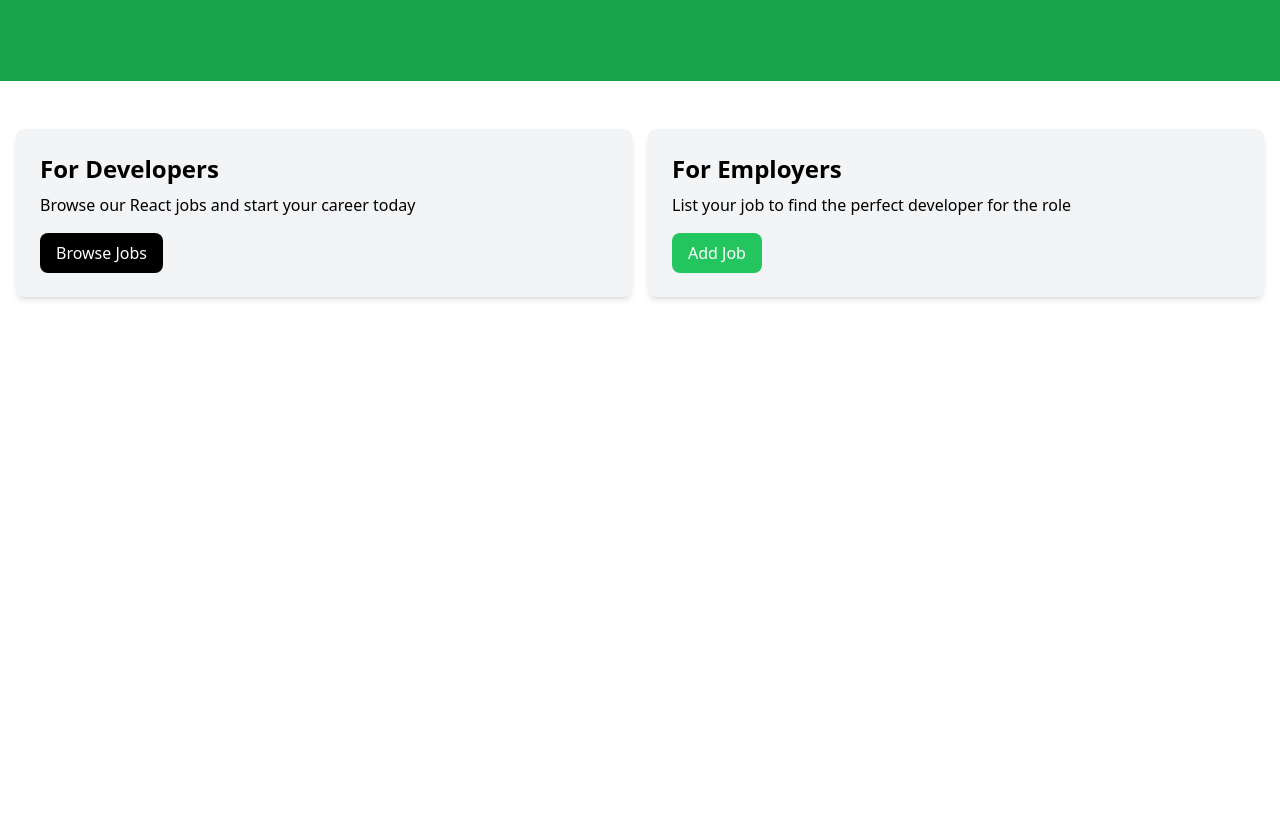
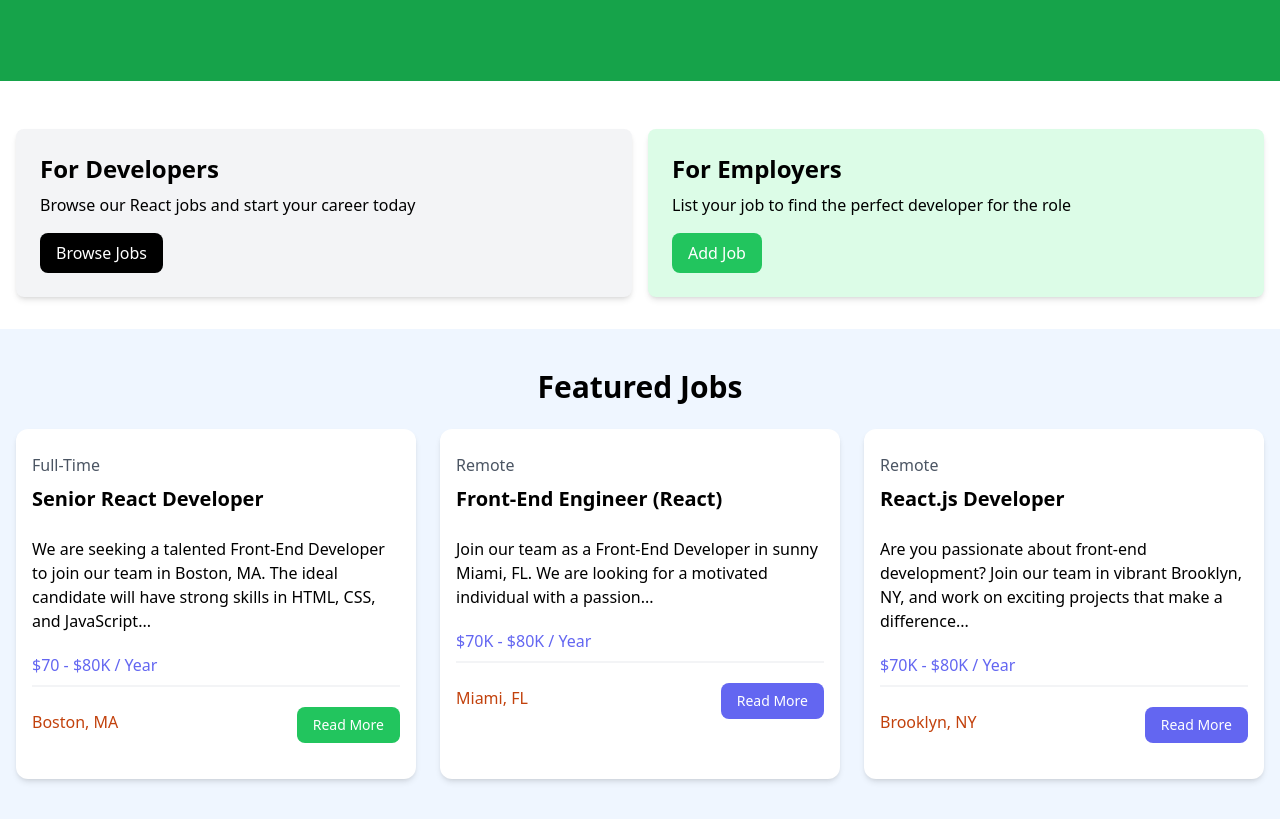
Before and after one commit to BeygonK/React_Jobs, a React (Vite) app: page / in a window 1280 px wide. Shown: the part 280-1099 px from the top of the page. Before the commit the page ends 800 px from the top, so only its background shows below. Built offline with nearby package versions, Linux system fonts and the light colour scheme.

Commit message:
Created cards for each job

```diff
--- a/src/App.jsx
+++ b/src/App.jsx
@@ -2,12 +2,14 @@
 import Navbar from './components/Navbar'
 import Hero from './components/Hero'
 import HomeCards from './components/HomeCards'
+import Jobs from './components/Jobs'
 const App = () => {
   return (
     <>
     <Navbar/>
     <Hero/>
     <HomeCards/>
+    <Jobs/>
     </>
   )
 }
--- /dev/null
+++ b/src/Jobs.json
@@ -0,0 +1,87 @@
+
+    [
+      {
+        "id": "1",
+        "title": "Senior React Developer",
+        "type": "Full-Time",
+        "description": "We are seeking a talented Front-End Developer to join our team in Boston, MA. The ideal candidate will have strong skills in HTML, CSS, and JavaScript, with experience working with modern JavaScript frameworks such as React or Angular.",
+        "location": "Boston, MA",
+        "salary": "$70K - $80K",
+        "company": {
+          "name": "NewTek Solutions",
+          "description": "NewTek Solutions is a leading technology company specializing in web development and digital solutions. We pride ourselves on delivering high-quality products and services to our clients while fostering a collaborative and innovative work environment.",
+          "contactEmail": "contact@teksolutions.com",
+          "contactPhone": "555-555-5555"
+        }
+      },
+      {
+        "id": "2",
+        "title": "Front-End Engineer (React & Redux)",
+        "type": "Full-Time",
+        "location": "Miami, FL",
+        "description": "Join our team as a Front-End Developer in sunny Miami, FL. We are looking for a motivated individual with a passion for crafting beautiful and responsive web applications. Experience with UI/UX design principles and a strong attention to detail are highly desirable.",
+        "salary": "$70K - $80K",
+        "company": {
+          "name": "Veneer Solutions",
+          "description": "Veneer Solutions is a creative agency specializing in digital design and development. Our team is dedicated to pushing the boundaries of creativity and innovation to deliver exceptional results for our clients.",
+          "contactEmail": "contact@loremipsum.com",
+          "contactPhone": "555-555-5555"
+        }
+      },
+      {
+        "id": "3",
+        "title": "React.js Dev",
+        "type": "Full-Time",
+        "location": "Brooklyn, NY",
+        "description": "Are you passionate about front-end development? Join our team in vibrant Brooklyn, NY, and work on exciting projects that make a difference. We offer competitive compensation and a collaborative work environment where your ideas are valued.",
+        "salary": "$70K - $80K",
+        "company": {
+          "name": "Dolor Cloud",
+          "description": "Dolor Cloud is a leading technology company specializing in digital solutions for businesses of all sizes. With a focus on innovation and customer satisfaction, we are committed to delivering cutting-edge products and services.",
+          "contactEmail": "contact@dolorsitamet.com",
+          "contactPhone": "555-555-5555"
+        }
+      },
+      {
+        "id": "4",
+        "title": "React Front-End Developer",
+        "type": "Part-Time",
+        "description": "Join our team as a Part-Time Front-End Developer in beautiful Pheonix, AZ. We are looking for a self-motivated individual with a passion for creating engaging user experiences. This position offers flexible hours and the opportunity to work remotely.",
+        "location": "Pheonix, AZ",
+        "salary": "$60K - $70K",
+        "company": {
+          "name": "Alpha Elite",
+          "description": "Alpha Elite is a dynamic startup specializing in digital marketing and web development. We are committed to fostering a diverse and inclusive workplace where creativity and innovation thrive.",
+          "contactEmail": "contact@adipisicingelit.com",
+          "contactPhone": "555-555-5555"
+        }
+      },
+      {
+        "id": "5",
+        "title": "Full Stack React Developer",
+        "type": "Full-Time",
+        "description": "Exciting opportunity for a Full-Time Front-End Developer in bustling Atlanta, GA. We are seeking a talented individual with a passion for building elegant and scalable web applications. Join our team and make an impact!",
+        "location": "Atlanta, GA",
+        "salary": "$90K - $100K",
+        "company": {
+          "name": "Browning Technologies",
+          "description": "Browning Technologies is a rapidly growing technology company specializing in e-commerce solutions. We offer a dynamic and collaborative work environment where employees are encouraged to think creatively and innovate.",
+          "contactEmail": "contact@consecteturadipisicing.com",
+          "contactPhone": "555-555-5555"
+        }
+      },
+      {
+        "id": "6",
+        "title": "React Native Developer",
+        "type": "Full-Time",
+        "description": "Join our team as a Front-End Developer in beautiful Portland, OR. We are looking for a skilled and enthusiastic individual to help us create innovative web solutions. Competitive salary and great benefits package available.",
+        "location": "Portland, OR",
+        "salary": "$100K - $110K",
+        "company": {
+          "name": "Port Solutions INC",
+          "description": "Port Solutions is a leading technology company specializing in software development and digital marketing. We are committed to providing our clients with cutting-edge solutions and our employees with a supportive and rewarding work environment.",
+          "contactEmail": "contact@ipsumlorem.com",
+          "contactPhone": "555-555-5555"
+        }
+      }
+    ]
--- a/src/components/Card.jsx
+++ b/src/components/Card.jsx
@@ -1,8 +1,8 @@
 import React from 'react'
 
-const Card = ({ children }) => {
+const Card = ({ children, bg='bg-gray-100' }) => {
   return (
-    <div className='bg-gray-100 p-6 rounded-lg shadow-md'>{ children }</div>
+    <div className={`${bg} p-6 rounded-lg shadow-md`}>{ children }</div>
   )
 }
 
--- a/src/components/HomeCards.jsx
+++ b/src/components/HomeCards.jsx
@@ -17,7 +17,7 @@
               Browse Jobs
             </a>
           </Card>
-          <Card>
+          <Card bg='bg-green-100'>
           <h2 className="text-2xl font-bold">For Employers</h2>
             <p className="mt-2 mb-4">
               List your job to find the perfect developer for the role
--- /dev/null
+++ b/src/components/Jobs.jsx
@@ -0,0 +1,108 @@
+import React from 'react'
+
+const Jobs = () => {
+  return (
+    <section className="bg-blue-50 px-4 py-10">
+      <div className="container-xl lg:container m-auto">
+        <h2 className="text-3xl font-bold text-black mb-6 text-center">
+          Featured Jobs
+        </h2>
+        <div className="grid grid-cols-1 md:grid-cols-3 gap-6">
+
+          <div className="bg-white rounded-xl shadow-md relative">
+            <div className="p-4">
+              <div className="mb-6">
+                <div className="text-gray-600 my-2">Full-Time</div>
+                <h3 className="text-xl font-bold">Senior React Developer</h3>
+              </div>
+
+              <div className="mb-5">
+               We are seeking a talented Front-End Developer to join our team in Boston, MA. The ideal candidate will have strong skills in HTML, CSS, and JavaScript...
+              </div>
+
+              <h3 className="text-indigo-500 mb-2">$70 - $80K / Year</h3>
+
+              <div className="border border-gray-100 mb-5"></div>
+
+              <div className="flex flex-col lg:flex-row justify-between mb-4">
+                <div className="text-orange-700 mb-3">
+                  <i className="fa-solid fa-location-dot text-lg"></i>
+                  Boston, MA
+                </div>
+                <a
+                  href="job.html"
+                  className="h-[36px] bg-green-500 hover:bg-green-700 text-white px-4 py-2 rounded-lg text-center text-sm"
+                >
+                 Read More
+                </a>
+              </div>
+            </div>
+          </div>
+
+          <div className="bg-white rounded-xl shadow-md relative">
+            <div className="p-4">
+              <div className="mb-6">
+                <div className="text-gray-600 my-2">Remote</div>
+                <h3 className="text-xl font-bold">Front-End Engineer (React)</h3>
+              </div>
+
+              <div className="mb-5">
+               Join our team as a Front-End Developer in sunny Miami, FL. We are looking for a motivated individual with a passion...
+              </div>
+
+              <h3 className="text-indigo-500 mb-2">$70K - $80K / Year</h3>
+
+              <div className="border border-gray-100 mb-5"></div>
+
+              <div className="flex flex-col lg:flex-row justify-between mb-4">
+                <div className="text-orange-700 mb-3">
+                  <i className="fa-solid fa-location-dot text-lg"></i>
+                  Miami, FL
+                </div>
+                <a
+                  href="job.html"
+                  className="h-[36px] bg-indigo-500 hover:bg-indigo-600 text-white px-4 py-2 rounded-lg text-center text-sm"
+                >
+                 Read More
+                </a>
+              </div>
+            </div>
+          </div>
+
+          <div className="bg-white rounded-xl shadow-md relative">
+            <div className="p-4">
+              <div className="mb-6">
+                <div className="text-gray-600 my-2">Remote</div>
+                <h3 className="text-xl font-bold">React.js Developer</h3>
+              </div>
+
+              <div className="mb-5">
+                Are you passionate about front-end development? Join our team in vibrant Brooklyn, NY, and work on exciting projects that make a difference...
+              </div>
+
+              <h3 className="text-indigo-500 mb-2">$70K - $80K / Year</h3>
+
+              <div className="border border-gray-100 mb-5"></div>
+
+              <div className="flex flex-col lg:flex-row justify-between mb-4">
+                <div className="text-orange-700 mb-3">
+                  <i className="fa-solid fa-location-dot text-lg"></i>
+                  Brooklyn, NY
+                </div>
+                <a
+                  href="job.html"
+                  className="h-[36px] bg-indigo-500 hover:bg-indigo-600 text-white px-4 py-2 rounded-lg text-center text-sm"
+                >
+                 Read More
+                </a>
+              </div>
+            </div>
+          </div>
+        </div>
+      </div>
+    </section>
+
+  )
+}
+
+export default Jobs
```
